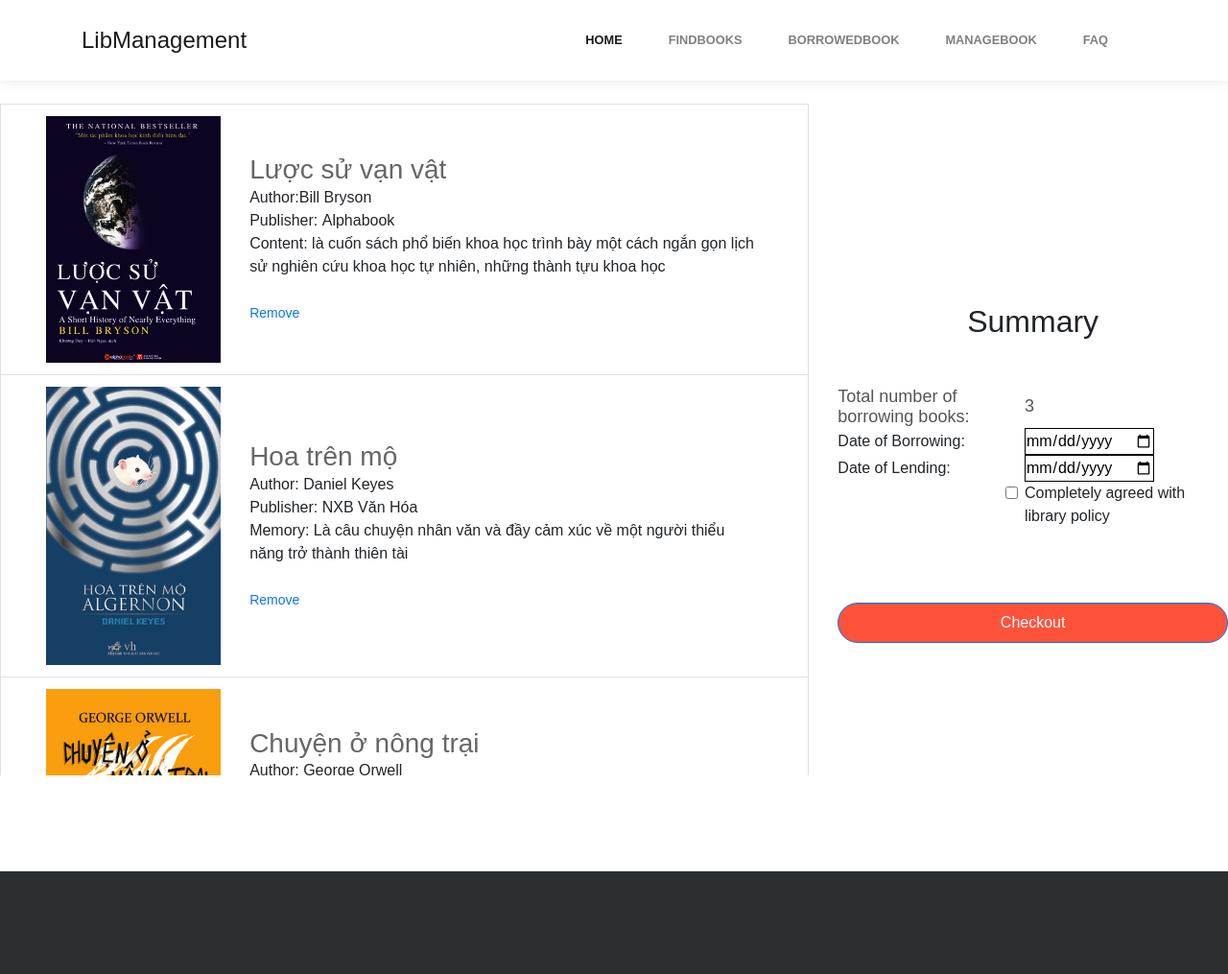
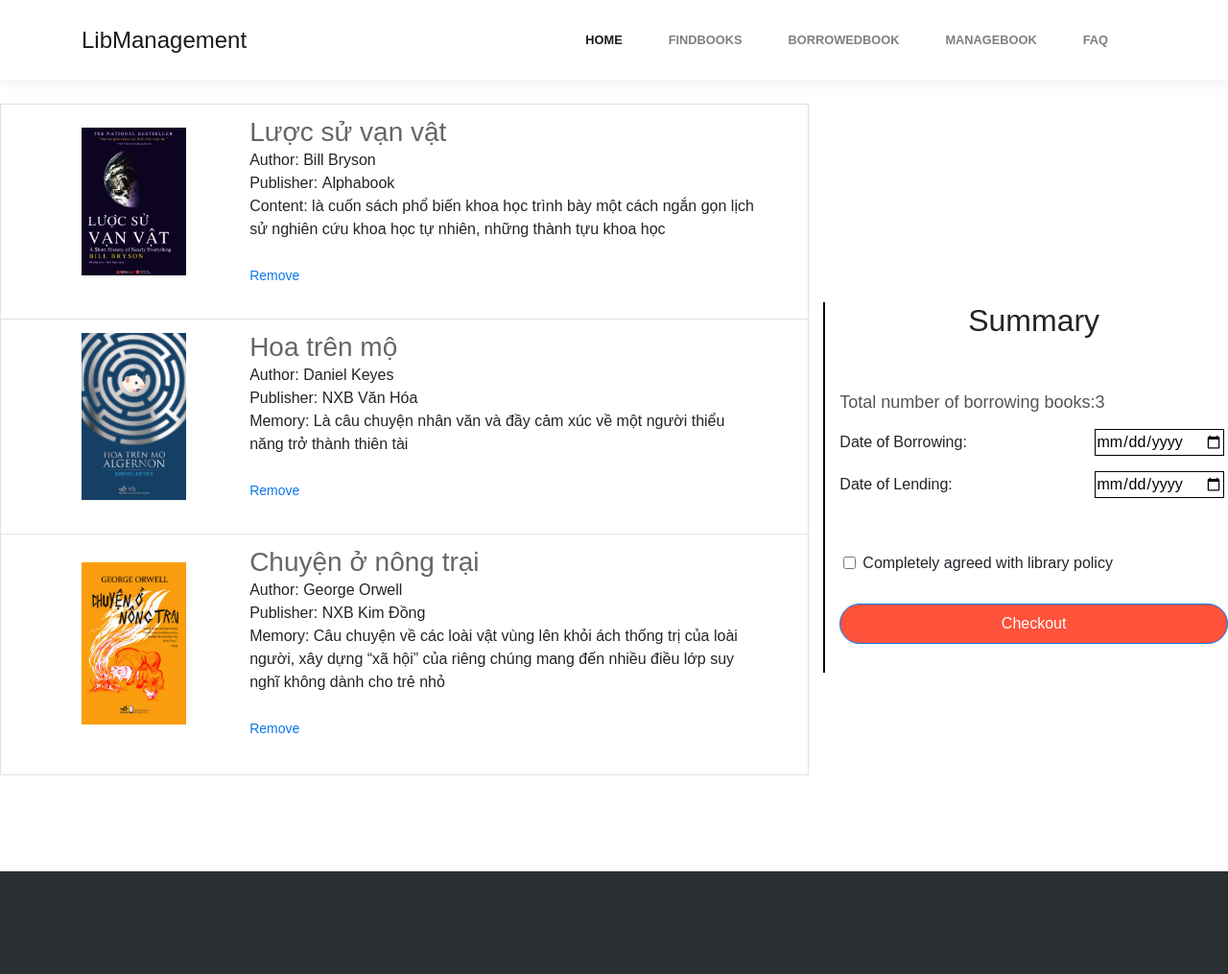
Before and after one commit to quannahe140579/LibManagement, a plain HTML site: page cart.html in a window 1280 px wide. Shown: the top 1015 px of the page at 96% size. Drawn offline with nearby package versions, Linux system fonts and the light colour scheme; some packages are replaced by stand-ins of ours; a script that the page names is missing.

Commit message:
last_update

```diff
--- a/cart.html
+++ b/cart.html
@@ -40,12 +40,12 @@
                         <td>
                             <div class="product text-left">
                         <div class="row justify-content-center align-items-center pt-0" >
-                            <div class="col-md-3" >
-                                <img class="img-fluid d-block mx-auto" src="assets/img/books/book1.jpg" />
+                            <div class="col-md-3">
+                                <img class="img-fluid d-block mx-auto" src="assets/img/books/book1.jpg"  style="width: 60%"/>
                             </div>
-                            <div class="col-md-5 col-lg-8 product-info"><a class="product-name" href="bookDetail.html"><h3>Lược sử vạn vật</h3></a>
+                            <div class="col-md-5 col-lg-8 product-info"><a class="product-name my-3" href="bookDetail.html"><h3>Lược sử vạn vật</h3></a>
                                 <div class="product-specs">
-                                    <div><span>Author:</span><span class="value">Bill Bryson</span></div>
+                                    <div><span>Author:</span><span class="value"> Bill Bryson</span></div>
                                     <div><span>Publisher:&nbsp;</span><span class="value">Alphabook</span></div>
                                     <div><span>Content:&nbsp;</span><span class="value">là cuốn sách phổ biến khoa học trình bày một cách ngắn gọn lịch sử nghiên cứu khoa học tự nhiên, những thành tựu khoa học</span></div>
                                     <br>
@@ -64,7 +64,7 @@
                      <div class="product text-left">
                         <div class="row justify-content-center align-items-center pt-0">
                             <div class="col-md-3">
-                                <div class="product-image"><img class="img-fluid d-block mx-auto " src="assets/img/books/book6.jpg" style=""></div>
+                                <div class="product-image"><img class="img-fluid d-block mx-auto " src="assets/img/books/book6.jpg" style="width: 60%"></div>
                             </div>
                             <div class="col-md-5 col-lg-8 product-info"><a class="product-name" href="bookDetail.html"><h3>Hoa trên mộ</h3></a>
                                 <div class="product-specs">
@@ -85,9 +85,9 @@
                     <div class="product text-left">
                         <div class="row justify-content-center align-items-center pt-0">
                             <div class="col-md-3">
-                                <div class="product-image"><img class="img-fluid d-block mx-auto" src="assets/img/books/book3.jpg" ></div>
+                                <div class="product-image"><img class="img-fluid d-block mx-auto" src="assets/img/books/book3.jpg" style="width: 60%"></div>
                             </div>
-                            <div class="col-md-5 col-lg-8 product-info"><a class="product-name" href="bookDetail.html"><h3>Chuyện ở nông trại</h3></a>
+                            <div class="col-md-5 col-lg-8 product-info"><a class="product-name " href="bookDetail.html"><h3>Chuyện ở nông trại</h3></a>
                                 <div class="product-specs">
                                     <div><span>Author:&nbsp;</span><span class="value">George Orwell</span></div>
                                     <div><span>Publisher:&nbsp;</span><span class="value">NXB Kim Đồng</span></div>
@@ -105,59 +105,50 @@
 
 
 
-                <!-- style="border-width: : 1px 0; border-style: solid;" -->
-            <div class="col-md-12 col-lg-4 fixed " >
+
+            <div class="col-md-12 col-lg-4 fixed"  style="border-left: 2px solid #000">
                 <div class="summary">
 
-<!--
-                    <h4><span class="text">Total number of borrowing books: 3</span></h4>
-                    <input type="date" style="border-color: rgb(11,119,235); border: 1px solid;"><br><br>
-                    <h4><span class="text">Lending Date:&nbsp;</span><input type="date" style="border-color: rgb(11,119,235); border: 1px solid;"></h4>
-                    <div class="form-check"><input class="form-check-input" type="checkbox" id="formCheck-1"></div>
-                    <button class="btn btn-primary btn-block btn-lg" type="button"><a href="ReserveBook.html" style="font-size: 14px">Checkout</a></button></div> -->
                     <div style="text-align: center;" >
                                 <h2>Summary</h2>
                                                   </div>
 
                     <div class="my-5">
-                        <table >
+                        <table style="border-spacing: 50px 0; " >
 
 
                         <tr>
-                            <td>
+                            <td class="py-2">
                                 <h4><span class="text">Total number of borrowing books: </span></h4>
                             </td>
-                            <td>
+                            <td class="py-2">
                                 <h4><span class="text"> 3</span></h4>
                             </td>
                         </tr>
                         <tr>
-                            <td>
+                            <td class="py-2">
                                 <span class="text">Date of Borrowing:&nbsp;</span><span class="text"></span>
                             </td>
-                            <td>
+                            <td class="py-2">
                                 <input type="date" style="border-color: rgb(11,119,235); border: 1px solid;">
                             </td>
                         </tr>
                         <tr>
-                            <td>
+                            <td class="py-2">
                                 <span class="text">Date of Lending:&nbsp;</span><span class="text"></span>
                             </td>
-                            <td>
+                            <td class="py-2">
                                 <input type="date" style="border-color: rgb(11,119,235); border: 1px solid;">
                             </td>
                         </tr>
-                        <tr>
-                            <td>
 
-                            </td>
-                            <td>
+
+                    </table>
+                    </div>
+                    <div class="mx-4">
+
                                 <input class="form-check-input" type="checkbox" id="formCheck-1">
                                 <label class="form-check-label" for="formCheck-1">Completely agreed with library policy</label>
-                            </td>
-                        </tr>
-
-                    </table>
                     </div>
                     <div>
 
```
